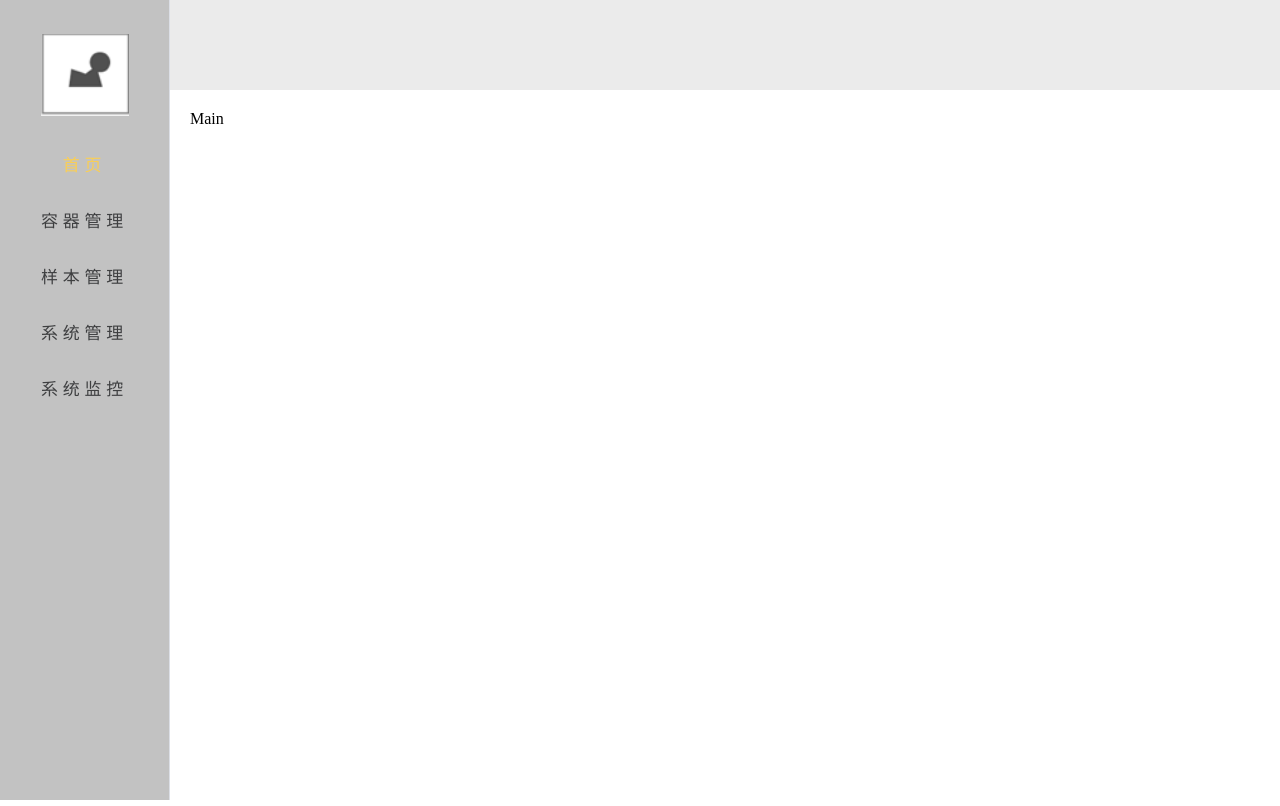
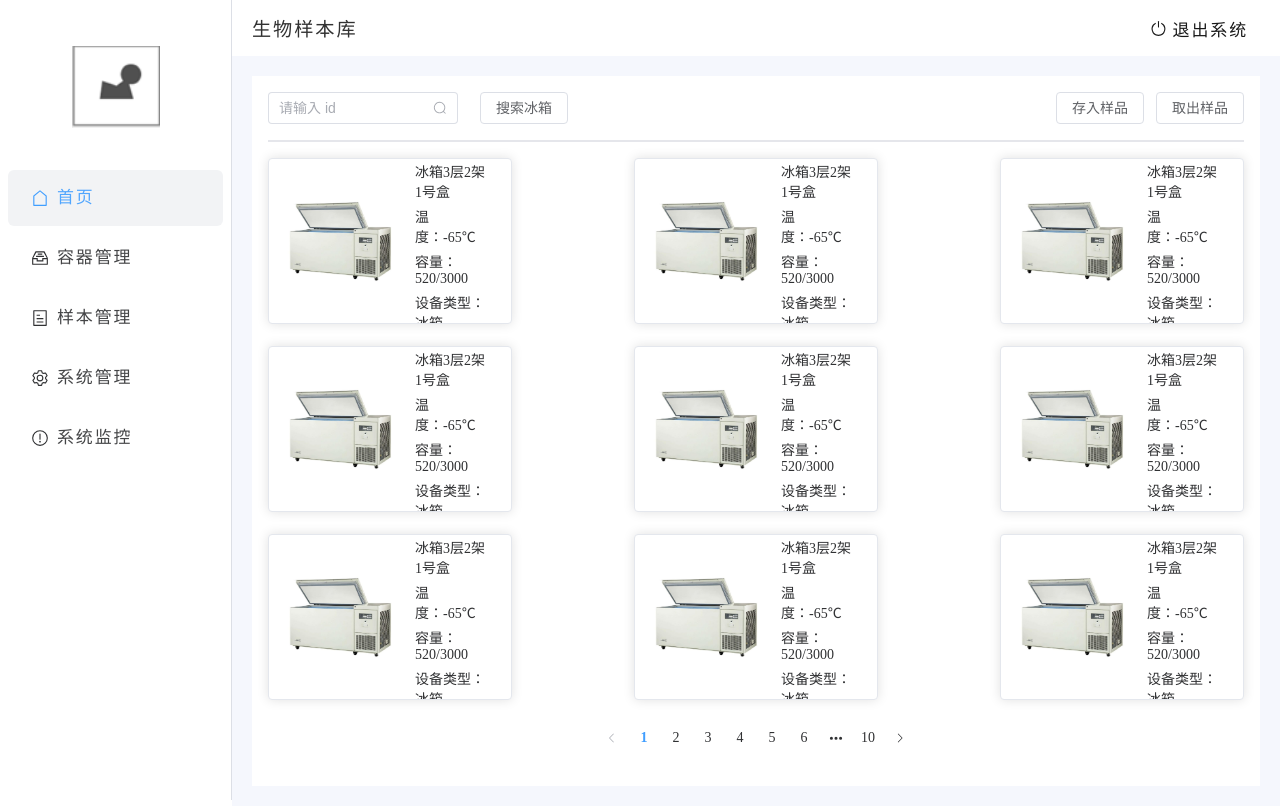
Before and after one commit to CSPSY/bio-bank, a Vue app: page /admin in a window 1280 px wide. Built offline with nearby package versions, Linux system fonts and the light colour scheme.

Commit message:
feat: 布局管理员首页静态页面

```diff
--- a/src/pages/admin/Index.vue
+++ b/src/pages/admin/Index.vue
@@ -1,65 +1,170 @@
 <script setup>
+import { ref } from 'vue';
+import { Search, House, SwitchButton, MessageBox, Tickets, Warning, Setting } from '@element-plus/icons-vue'
+
+const inputId = ref('')
 </script>
 
 <template>
   <div class="common-layout">
     <el-container>
-      <el-aside width="170px">
+      <!-- 侧边栏 -->
+      <el-aside width="232px">
         <el-menu
           class="menu"
-          active-text-color="#ffd04b"
-          background-color="rgb(194, 194, 194)"
+          background-color="rgb(255, 255, 255)"
           default-active="1"
         >
-          <img style="width: 88px; margin: 22px auto;" src="../../assets/imgs/smallD.png" alt="logo">
-          <el-menu-item class="center" index="1">
-              <span class="title">首页</span>
+          <img style="width: 88px; margin: 42px auto;" src="../../assets/imgs/smallD.png" alt="logo">
+          <el-menu-item class="menu-items" index="1">
+              <el-icon><House /></el-icon>
+              <span class="items">首页</span>
           </el-menu-item>
-          <el-menu-item class="center" index="2">
-            <span class="title">容器管理</span>
+          <el-menu-item class="menu-items" index="2">
+            <el-icon><MessageBox /></el-icon>
+            <span class="items">容器管理</span>
           </el-menu-item>
-          <el-menu-item class="center" index="3">
-            <span class="title">样本管理</span>
+          <el-menu-item class="menu-items" index="3">
+            <el-icon><Tickets /></el-icon>
+            <span class="items">样本管理</span>
           </el-menu-item>
-          <el-menu-item class="center" index="4">
-            <span class="title">系统管理</span>
+          <el-menu-item class="menu-items" index="4">
+            <el-icon><Setting /></el-icon>
+            <span class="items">系统管理</span>
           </el-menu-item>
-          <el-menu-item class="center" index="5">
-            <span class="title">系统监控</span>
+          <el-menu-item class="menu-items" index="5">
+            <el-icon><Warning /></el-icon>
+            <span class="items">系统监控</span>
           </el-menu-item>
         </el-menu>
       </el-aside>
       <el-container>
+        <!-- 顶部 -->
         <el-header class="header">
+          <h2 class="title">生物样本库</h2>
+          <span class="items">
+            <div class="exit">
+              <el-icon style="margin-right: 6px;"><SwitchButton /></el-icon>
+              退出系统
+            </div>
+          </span>
         </el-header>
-        <el-main>Main</el-main>
+        <!-- 内容区 -->
+        <el-main style="background-color: rgb(245, 247, 253);">
+          <div class="main-container">
+            <div class="con-header">
+              <div>
+                <el-input
+                  style="height: 32px; width: 212px; padding: 0 22px 0 0;"
+                  v-model="inputId"
+                  placeholder="请输入 id"
+                  :suffix-icon="Search"
+                />
+                <el-button class="button">搜索冰箱</el-button>
+              </div>
+              <div>
+                <el-button class="button">存入样品</el-button>
+                <el-button class="button">取出样品</el-button>
+              </div>
+            </div>
+            <div style="padding: 16px 0;">
+              <el-row>
+                <el-col
+                  v-for="(o, index) in 9"
+                  :key="o"
+                  :span="6"
+                  :offset="index % 3 ? 3 : 0"
+                  style="margin-bottom: 22px;"
+                >
+                  <el-card style="height: 166px;"
+                    :body-style="{ padding: '0px 12px', display: 'flex', alignItems: 'center', height: '100%', fontSize: '14px' }"
+                  >
+                    <img
+                      src="../../assets/imgs/冰箱.png"
+                      style="width: 120px; padding: 0 6px;"
+                    />
+                    <div style="padding: 14px;">
+                      <div style="margin-bottom: 5px; ">位置：<span>2012号房001号冰箱3层2架1号盒</span></div>
+                      <div style="margin-bottom: 5px; ">温度：<span>-65℃</span></div>
+                      <div style="margin-bottom: 5px; ">容量：<span>520/3000</span></div>
+                      <div style="margin-bottom: 5px; ">设备类型：<span>冰箱</span></div>
+                      <div style="margin-bottom: 5px; ">id：<span>{{ o }}</span></div>
+                    </div>
+                  </el-card>
+                </el-col>
+                <el-pagination style="margin: 0 auto;" layout="prev, pager, next" :total="100" />
+              </el-row>
+            </div>
+          </div>
+        </el-main>
       </el-container>
     </el-container>
   </div>
 </template>
 
 <style scoped>
+/* 侧边栏样式 */
 .menu {
-  padding-top: 12px;
+  padding: 4px 8px;
   display: flex;
   flex-direction: column;
   height: 100vh;
 }
-.center {
-  display: flex;
-  justify-content: center;
+.menu-items {
+  margin-bottom: 4px;
 }
-.title {
+.menu-items.is-active {
+  background-color: rgb(242, 243, 245);
+  border-radius: 6px;
+}
+.items {
   font-size: 1.06rem;
   font-weight: 400;
   text-align: center;
   opacity: 0.9;
   margin: 12px 0;
-  letter-spacing: .3rem;
+  letter-spacing: .12rem;
 }
-
+/* 顶部样式 */
 .header {
-  height: 90px;
-  background-color: rgb(235, 235, 235);
+  display: flex;
+  justify-content: space-between;
+  align-items: center;
+  height: 56px;
 }
+.title {
+  font-size: 1.2rem;
+  font-weight: 460;
+  text-align: center;
+  opacity: 0.8;
+  margin: 12px 0;
+  letter-spacing: .12rem;
+}
+.exit {
+  display: flex;
+  align-items: center;
+  cursor: pointer;
+  padding: 8px 12px;
+}
+.exit:hover {
+  background-color: rgb(242, 243, 245);
+  border-radius: 5px;
+}
+/* 内容区样式 */
+.main-container {
+  background-color: #fff;
+  padding: 16px;
+  height: 100%;
+}
+.con-header {
+  display: flex;
+  justify-content: space-between;
+  border-bottom: 2px rgb(229, 230, 235) solid;
+  padding-bottom: 16px;
+}
+.button:focus:not(.button:hover) {
+  background-color: var(--el-button-bg-color);
+  border-color: var(--el-button-border-color);
+  color: var(--el-button-text-color);
+};
 </style>
--- a/src/pages/user/Index.vue
+++ b/src/pages/user/Index.vue
@@ -9,6 +9,7 @@ const inputId = ref('')
 <template>
   <div class="common-layout">
     <el-container>
+      <!-- 侧边栏 -->
       <el-aside width="232px">
         <el-menu
           class="menu"
@@ -27,6 +28,7 @@ const inputId = ref('')
         </el-menu>
       </el-aside>
       <el-container>
+        <!-- 顶部 -->
         <el-header class="header">
           <h2 class="title">生物样本库</h2>
           <span class="items">
@@ -36,6 +38,7 @@ const inputId = ref('')
             </div>
           </span>
         </el-header>
+        <!-- 内容区 -->
         <el-main style="background-color: rgb(245, 247, 253);">
           <div class="main-container">
             <div class="con-header">
@@ -89,6 +92,7 @@ const inputId = ref('')
 </template>
 
 <style scoped>
+/* 侧边栏样式 */
 .menu {
   padding: 4px 8px;
   display: flex;
@@ -110,6 +114,7 @@ const inputId = ref('')
   margin: 12px 0;
   letter-spacing: .12rem;
 }
+/* 顶部样式 */
 .header {
   display: flex;
   justify-content: space-between;
@@ -134,6 +139,7 @@ const inputId = ref('')
   background-color: rgb(242, 243, 245);
   border-radius: 5px;
 }
+/* 内容区样式 */
 .main-container {
   background-color: #fff;
   padding: 16px;
```
